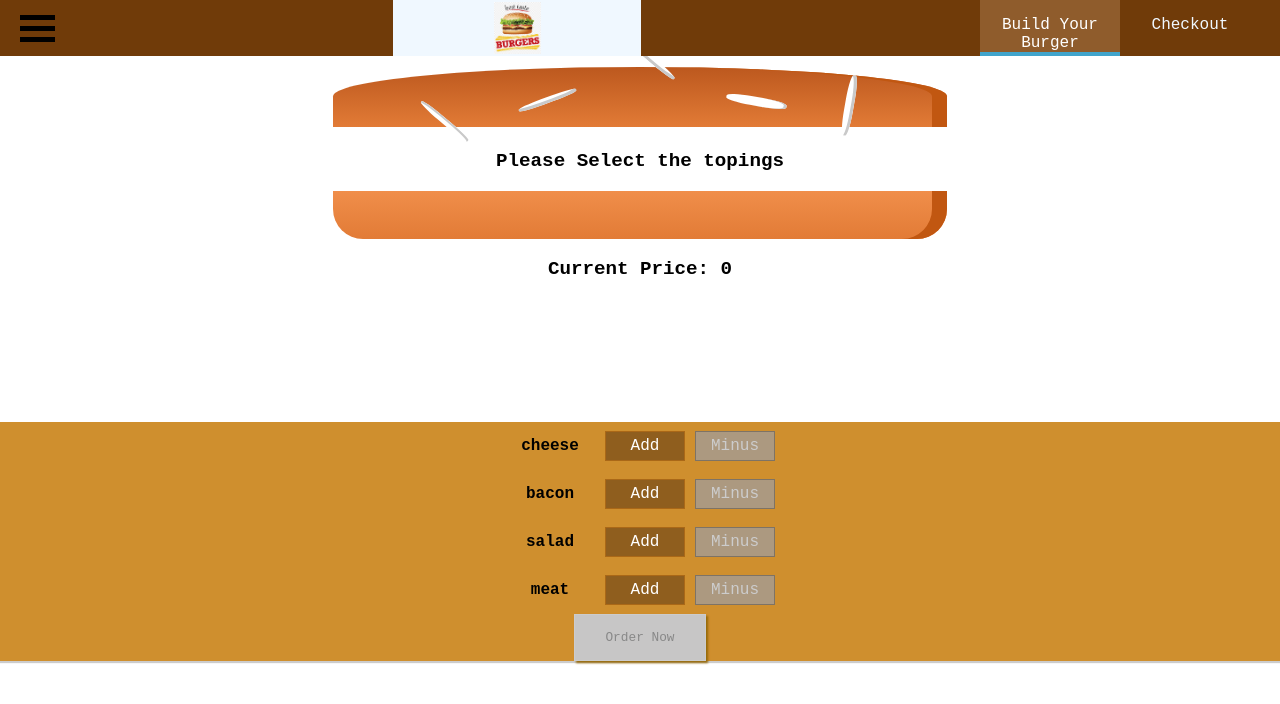
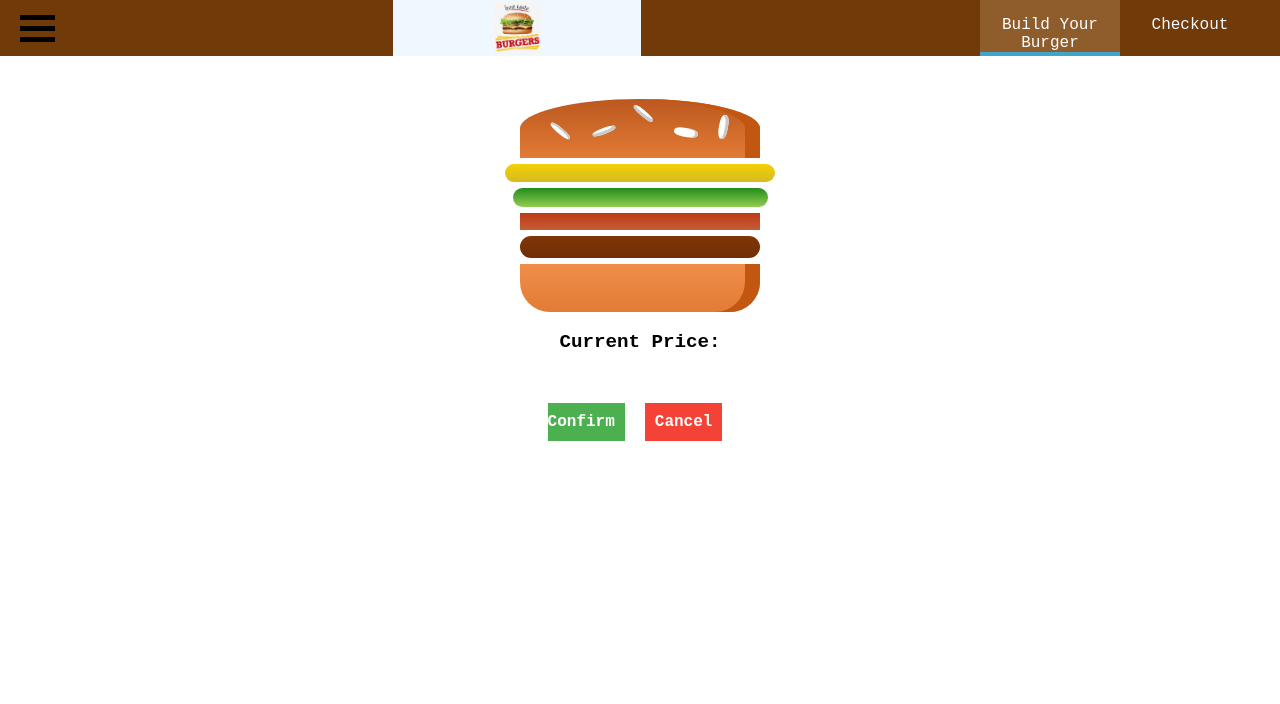
Before and after one commit to rahuljadli/Burger-App, a React (Create React App) app: page /checkout in a window 1280 px wide. Shown: the top 704 px of the page. Built offline with nearby package versions, Linux system fonts and the light colour scheme; a web font is replaced by a local one.

Commit message:
Created the checkout component as HOC and created orderSummary and wraped it inside it which holds the info regarding the details also done some changes in App and Layout File to enable Routing in it for it used react-routor-dom

```diff
--- a/package.json
+++ b/package.json
@@ -10,6 +10,7 @@
     "prop-types": "^15.7.2",
     "react": "^17.0.2",
     "react-dom": "^17.0.2",
+    "react-router-dom": "^5.2.0",
     "react-scripts": "4.0.3",
     "web-vitals": "^1.1.1"
   },
--- a/src/App.js
+++ b/src/App.js
@@ -2,11 +2,19 @@
 import './App.css';
 import Layout from './containers/Layout/Layout'
 import classes from './containers/Layout/Layout.module.css'
+import CheckOut from './containers/Order/CheckOut';
+import BurgerBuilder from './containers/BurgerBuilder/BurgerBuilder'
+import {Route,Switch} from 'react-router-dom';
 function App() {
   return (
     <div className="App">
       <Layout className={classes.Layout}>
 
+    <Switch>
+      <Route path="/checkout" component={CheckOut}/>
+
+      <Route path="/" exact component={BurgerBuilder}/>
+    </Switch>
 
 
       </Layout>
--- /dev/null
+++ b/src/components/Order/OrderSummary.js
@@ -0,0 +1,33 @@
+
+import {Component} from 'react';
+import Burger from '../Burger/Burger';
+import Button from '../UI/Button/Button';
+import classes from '../Order/OrderSummary.module.css';
+const OrderSummary=(props)=>{
+    return(
+        <div className={classes.OrderSummary}>
+        <h3>Enjoy your Meal</h3>
+        <div style={{
+            width:'100%',
+            margin:'auto',
+            height:'300px'
+        }}>
+        <Burger ingredients={props.ingredients}/>
+
+        </div>
+        <Button
+        clicked
+        buttonType="Success">
+            Confirm
+        </Button>
+        <Button
+        clicked
+         buttonType="Danger">
+Cancel        </Button>
+
+        </div>
+
+   )
+}
+
+export default OrderSummary;
--- /dev/null
+++ b/src/components/Order/OrderSummary.module.css
@@ -0,0 +1,10 @@
+.OrderSummary{
+    width: 100%;
+    margin: auto;
+    text-align: center;
+}
+@media (min-width:600px){
+    .OrderSummary{
+    width: 500px;
+    }
+}
--- a/src/containers/Layout/Layout.js
+++ b/src/containers/Layout/Layout.js
@@ -1,4 +1,4 @@
-import BurgerBuilder from "../BurgerBuilder/BurgerBuilder"
+
 import Toolbar from '../../components/Navigation/ToolBar/Toolbar'
 import { Component } from "react";
 import SideDrawer from '../../components/Navigation/SideDrawer/SideDrawer';
@@ -25,7 +25,6 @@ class Layout extends Component{
             </main>
 
 
-    <BurgerBuilder/>
            </>
     )
     }
--- /dev/null
+++ b/src/containers/Order/CheckOut.js
@@ -0,0 +1,21 @@
+import { Component } from "react";
+import OrderSummary from '../../components/Order/OrderSummary';
+class CheckOut extends Component{
+
+    state={
+        ingredients:{
+            cheese:1,
+            salad:1,
+
+            bacon:1,
+            meat:1
+        }
+    }
+    render(){
+        return(
+            <OrderSummary ingredients={this.state.ingredients}/>
+
+        );
+    }
+}
+export default CheckOut;
--- a/src/index.js
+++ b/src/index.js
@@ -3,10 +3,11 @@ import ReactDOM from 'react-dom';
 import './index.css';
 import App from './App';
 import reportWebVitals from './reportWebVitals';
-
+import {BrowserRouter} from 'react-router-dom';
 ReactDOM.render(
   <React.StrictMode>
-    <App />
+  <BrowserRouter><App /></BrowserRouter>
+
   </React.StrictMode>,
   document.getElementById('root')
 );
```
Also changed, not shown: src/containers/Order/CheckOut.module.css (added), 1 other file (tests, documents, lock files or other folders).
